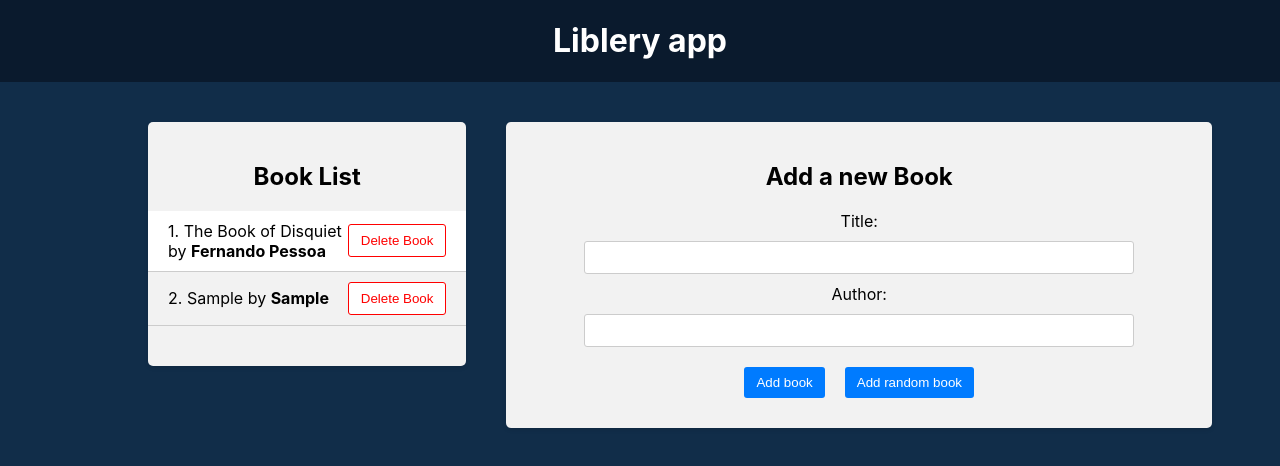
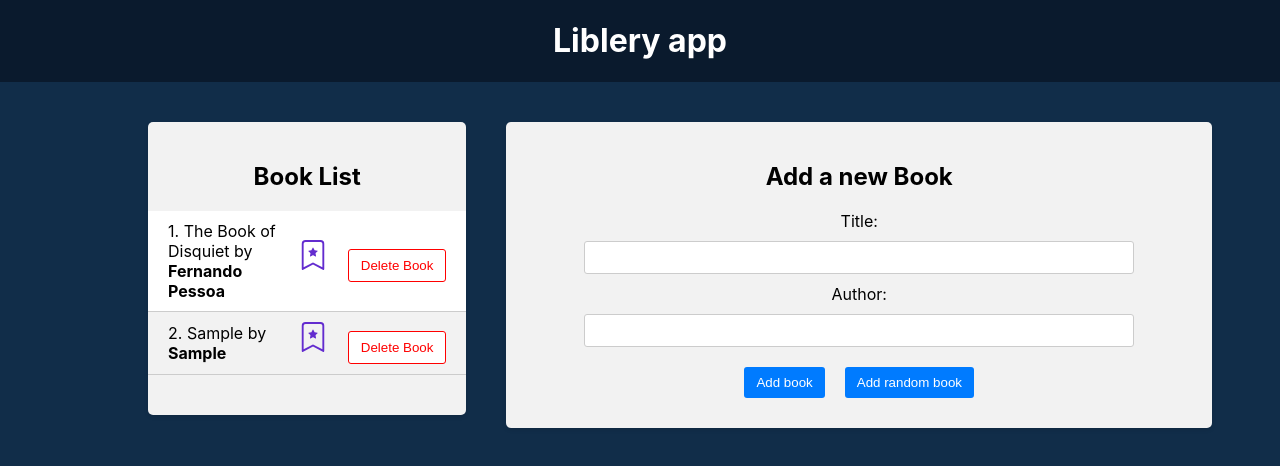
Before and after one commit to mishok2004/30-react-redux, a React (Create React App) app in the folder frontend/: page / in a window 1280 px wide. Both pictures are taken after typing "Sample", "Sample" into the empty fields and a click on the button "Add random book". Shown: the top 466 px of the page. Built offline with nearby package versions, Linux system fonts and the light colour scheme.

Commit message:
add react-icon, add favorite button

```diff
--- a/frontend/package.json
+++ b/frontend/package.json
@@ -9,6 +9,7 @@
     "@testing-library/user-event": "^13.5.0",
     "react": "^18.2.0",
     "react-dom": "^18.2.0",
+    "react-icons": "^5.0.1",
     "react-redux": "^9.1.0",
     "react-scripts": "5.0.1",
     "uuid": "^9.0.1",
--- a/frontend/src/components/BookForm/BookForm.js
+++ b/frontend/src/components/BookForm/BookForm.js
@@ -12,7 +12,11 @@ const BookForm = () => {
 
   const handlAddRandomBook = () => {
     const randomIndex = Math.floor(Math.random() * booksDate.length)
-    const randomBook = { ...booksDate[randomIndex], id: uuidv4() }
+    const randomBook = {
+      ...booksDate[randomIndex],
+      id: uuidv4(),
+      isFavorite: false,
+    }
 
     dispatch(addBook(randomBook))
   }
@@ -24,6 +28,7 @@ const BookForm = () => {
         title,
         author,
         id: uuidv4(),
+        isFavorite: false,
       }
       dispatch(addBook(book))
 
--- a/frontend/src/components/BookList/BookList.css
+++ b/frontend/src/components/BookList/BookList.css
@@ -52,10 +52,10 @@
 }
 
 .book-list .star-icon {
-    width: 24px;
-    height: 24px;
+  width: 30px;
+  height: 30px;
   margin: 0 20px;
   cursor: pointer;
   transition: color 0.3s ease;
-    color: #fca510;
+  color: #632ccf;
 }
--- a/frontend/src/components/BookList/BookList.js
+++ b/frontend/src/components/BookList/BookList.js
@@ -1,7 +1,7 @@
-import { useSelector } from 'react-redux'
-import { useDispatch } from 'react-redux'
+import { useSelector, useDispatch } from 'react-redux'
+import { BsBookmarkStarFill, BsBookmarkStar } from 'react-icons/bs'
 
-import { delBook } from '../../redux/books/actionCreators'
+import { delBook, addFavorite } from '../../redux/books/actionCreators'
 
 import './BookList.css'
 
@@ -10,8 +10,11 @@ const BookList = () => {
 
   const dispatch = useDispatch()
   const onDeleteBook = (id) => {
-    console.log(id)
     dispatch(delBook(id))
+  }
+
+  const onTogleFavoriteBook = (id) => {
+    dispatch(addFavorite(id))
   }
 
   return (
@@ -27,6 +30,13 @@ const BookList = () => {
                 {++index}. {book.title} by <strong>{book.author}</strong>
               </div>
               <div className="book-action">
+                <span onClick={() => onTogleFavoriteBook(book.id)}>
+                  {book.isFavorite ? (
+                    <BsBookmarkStarFill className="star-icon" />
+                  ) : (
+                    <BsBookmarkStar className="star-icon" />
+                  )}
+                </span>
                 <button onClick={() => onDeleteBook(book.id)}>
                   Delete Book
                 </button>
--- a/frontend/src/redux/books/actionCreators.js
+++ b/frontend/src/redux/books/actionCreators.js
@@ -13,3 +13,10 @@ export const delBook = (id) => {
     payload: id,
   }
 }
+
+export const addFavorite = (id) => {
+  return {
+    type: a.TOGLE_FAVORITE,
+    payload: id,
+  }
+}
--- a/frontend/src/redux/books/actionTypes.js
+++ b/frontend/src/redux/books/actionTypes.js
@@ -1,2 +1,3 @@
 export const ADD_BOOK = 'ADD_BOOK'
 export const DEL_BOOK = 'DEL_BOOK'
+export const TOGLE_FAVORITE = 'TOGLE_FAVORITE'
--- a/frontend/src/redux/books/reducer.js
+++ b/frontend/src/redux/books/reducer.js
@@ -8,6 +8,13 @@ const bookReducer = (state = initialState, action) => {
       return [...state, action.payload]
     case a.DEL_BOOK:
       return state.filter((book) => book.id !== action.payload)
+    case a.TOGLE_FAVORITE:
+      return state.map((book) =>
+        book.id === action.payload
+          ? { ...book, isFavorite: !book.isFavorite }
+          : book
+      )
+
     default:
       return state
   }
```
Also changed, not shown: 1 other file (tests, documents, lock files or other folders). Lines whose indentation alone changed are shown as unchanged.
